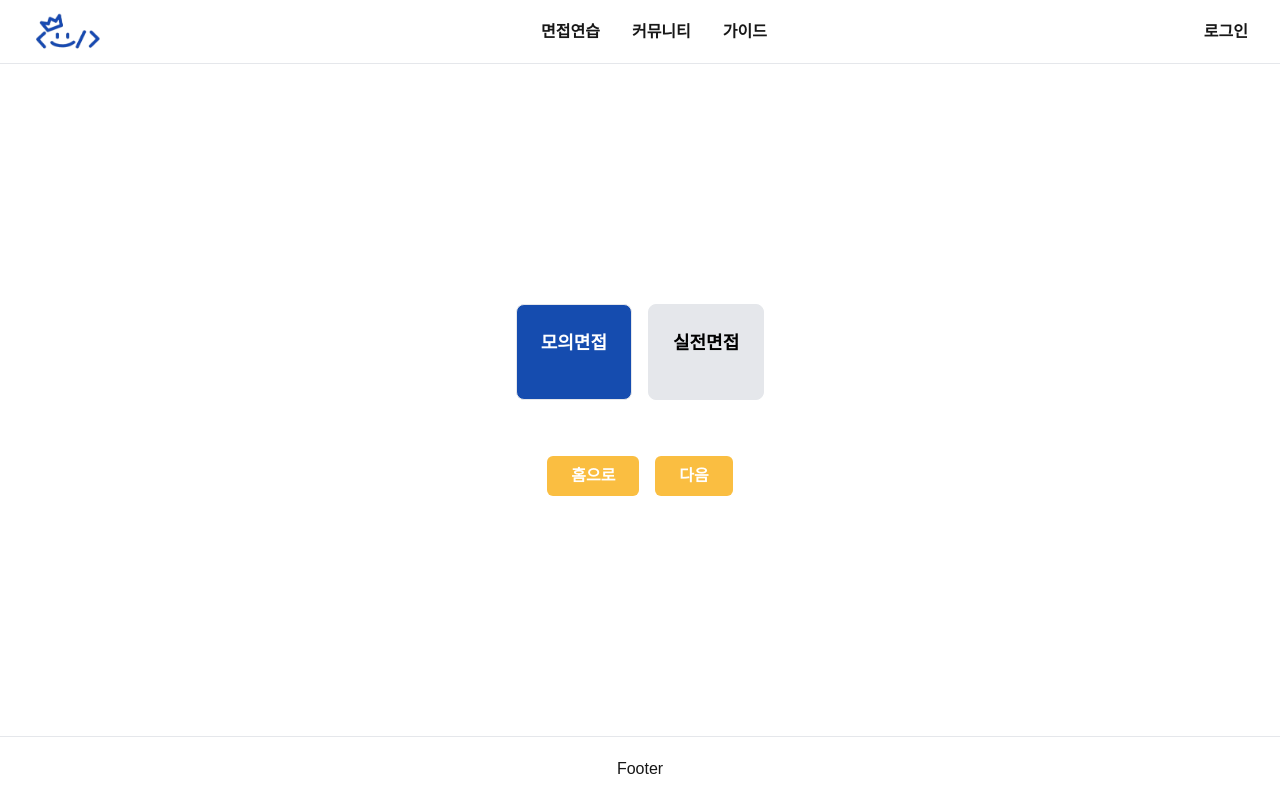
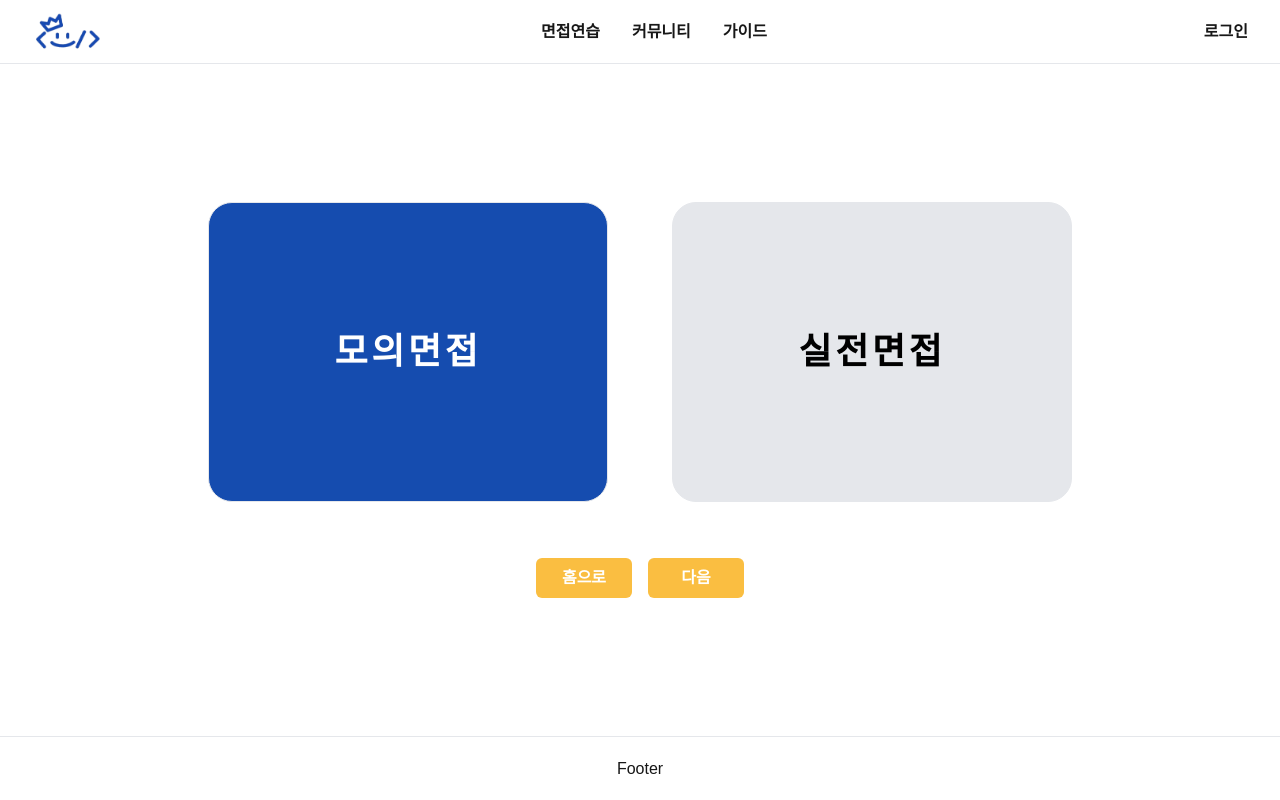
Before and after one commit to TeamRichardStallman/dv-front, a Next.js app: page /interview in a window 1280 px wide. Built offline with nearby package versions, Linux system fonts and the light colour scheme; a web font is replaced by a local one.

Commit message:
DV-54 design: 선택버튼 디자인 추가

```diff
--- a/src/app/interview/page.tsx
+++ b/src/app/interview/page.tsx
@@ -8,7 +8,7 @@ const InterviewPage = () => {
 
   return (
     <div className="flex flex-col items-center gap-6">
-      <div className="flex gap-4">
+      <div className="flex gap-16">
         <SettingBtn
           label="모의면접"
           description="선택한 관심 직무를 기반으로 가상면접을 진행합니다."
@@ -24,12 +24,12 @@ const InterviewPage = () => {
       </div>
       <div className="flex gap-4 mt-8 font-semibold">
         <Link href="/">
-          <button className="bg-secondary text-white py-2 px-6 rounded-md">
+          <button className="bg-secondary w-24 text-white py-2 px-6 rounded-md">
             홈으로
           </button>
         </Link>
         <Link href={`/interview/setup?type=${mode}`}>
-          <button className="bg-secondary text-white py-2 px-6 rounded-md">
+          <button className="bg-secondary w-24 text-white py-2 px-6 rounded-md">
             다음
           </button>
         </Link>
--- a/src/components/settingbtn.tsx
+++ b/src/components/settingbtn.tsx
@@ -13,16 +13,27 @@ const SettingBtn = ({ label, description, selected, onClick }: ButtonProps) => {
 
   return (
     <div
-      className={`border rounded-lg p-6 text-center cursor-pointer transition-all duration-200 ${
+      className={`relative border rounded-3xl w-[400px] h-[300px] flex items-center justify-center text-center cursor-pointer transition-all duration-300 ${
         selected ? "bg-primary text-white" : "bg-gray-200 text-black"
-      } ${isHovered ? "h-32" : "h-24"}`}
+      }`}
       onClick={onClick}
       onMouseEnter={() => setIsHovered(true)}
       onMouseLeave={() => setIsHovered(false)}
     >
-      <div className="font-bold text-lg">{label}</div>
+      <div
+        className={`font-bold text-4xl tracking-widest transition-transform duration-300 ${
+          isHovered ? "-translate-y-2" : ""
+        }`}
+      >
+        {label}
+      </div>
+
+      {/* 설명 영역 */}
       {isHovered && (
-        <div className="mt-2 text-sm text-black bg-white p-2 rounded-md shadow-md">
+        <div
+          className="absolute bottom-4 text-sm text-black bg-white p-3 rounded-md shadow-md transition-opacity duration-300 opacity-100"
+          style={{ width: "90%" }}
+        >
           {description}
         </div>
       )}
```
